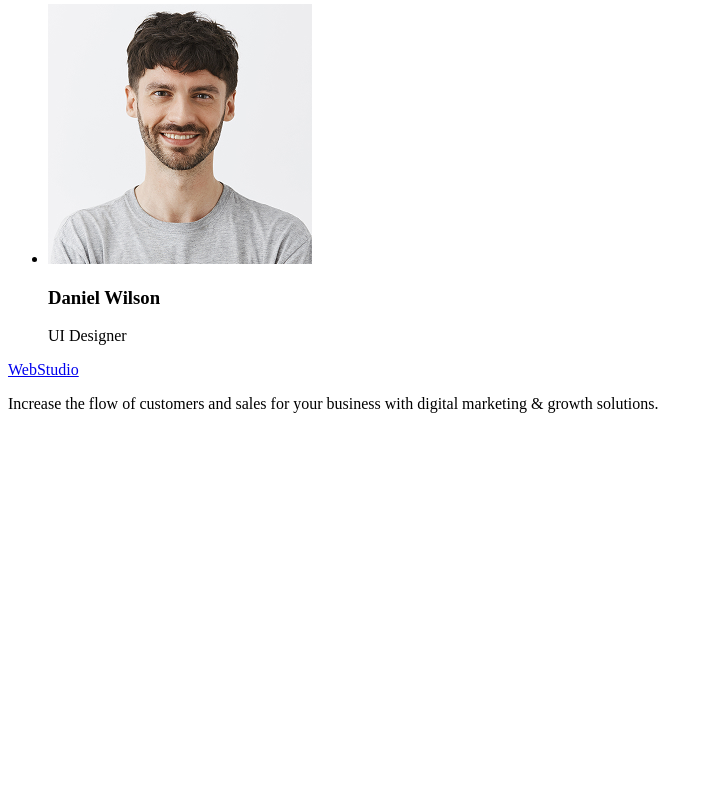
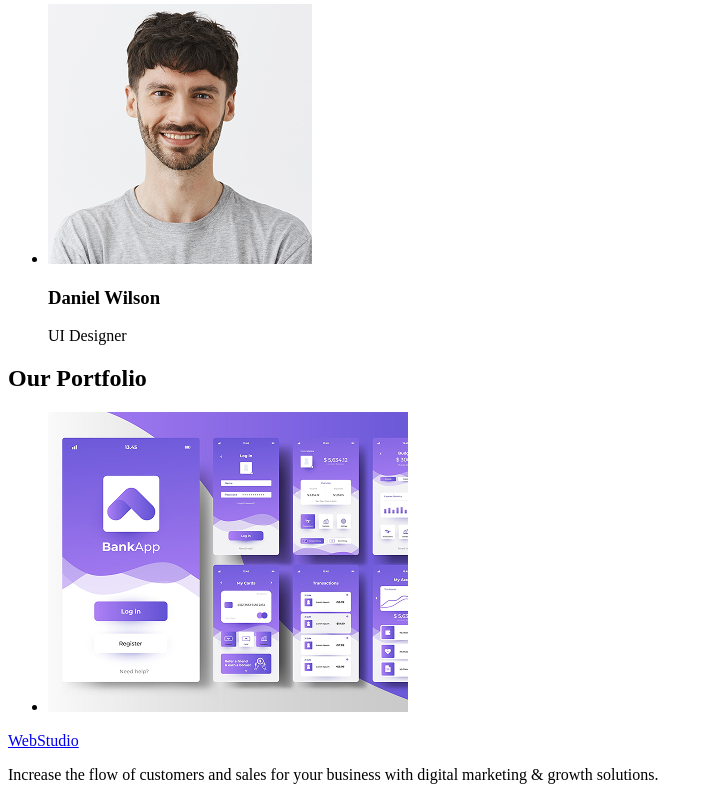
Before and after one commit to arinafomintseva45-lab/goit-markup-hw-02, a plain HTML site: page index.html in a window 1280 px wide. Shown: the part 1729-2529 px from the top of the page, without its empty margins (0-713 px from the left). Before the commit the page ends 2158 px from the top, so only its background shows below. Drawn offline with Linux system fonts and the light colour scheme.

Commit message:
index.html, images

```diff
--- a/index.html
+++ b/index.html
@@ -107,6 +107,12 @@
             </li>
         </ul>
     </section>
+    <section>
+        <h2>Our Portfolio</h2>
+        <ul>
+            <li><img src="./images/Banking App.jpg" alt="Banking App"></li>
+        </ul>
+    </section>
     </main>
     <footer>
 
```
Also changed, not shown: images/Banking App.jpg (added).
